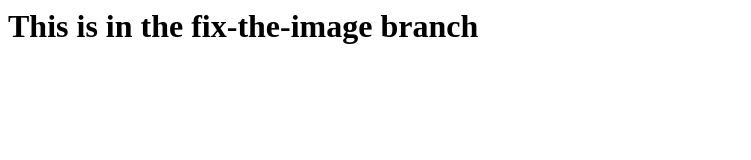
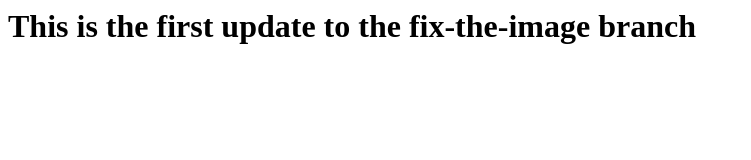
Before and after one commit to justinycho/branching-remote-sp21, a plain HTML site: page index.html in a window 1280 px wide. Shown: the whole page, without its empty margins (0-751 px from the left). Drawn offline with Linux system fonts and the light colour scheme.

Commit message:
Updates fix-the-image branch

```diff
--- a/index.html
+++ b/index.html
@@ -1 +1 @@
-<h1>This is in the fix-the-image branch</h1>
+<h1>This is the first update to the fix-the-image branch</h1>
```
